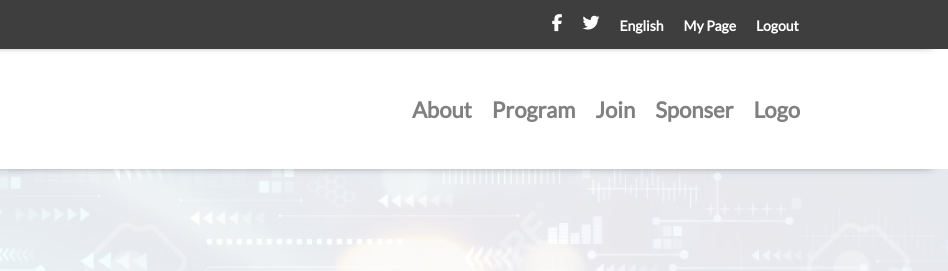
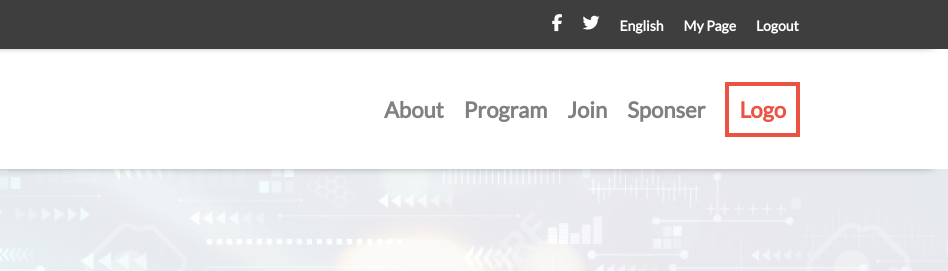
Before and after one commit to MaiRizk/Technical-workshops, a website: page index.html in a window 1280 px wide. Shown: the top 271 px of the page, 332-1280 px from the left. Drawn offline with Linux system fonts and the light colour scheme.

Commit message:
Update the styles for the different nav link

```diff
--- a/styles.css
+++ b/styles.css
@@ -487,6 +487,7 @@ footer img {
 
   .right-links {
     display: flex;
+    align-items: center;
   }
 
   .small-nav {
@@ -533,6 +534,12 @@ footer img {
   .list-item a {
     color: white;
     font-size: 14px;
+  }
+
+  .nav-different {
+    color: #ec5242 !important;
+    border: 4px solid #ec5242;
+    padding: 10px;
   }
 
   .main-content {
```
